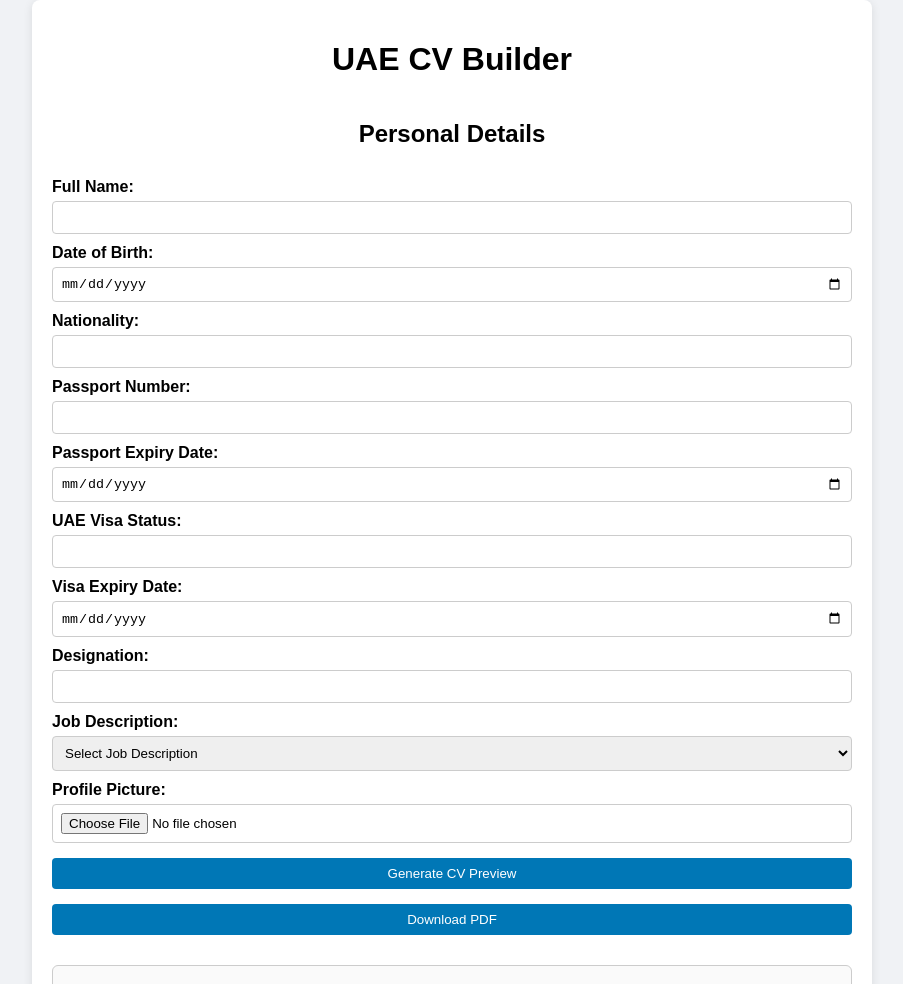
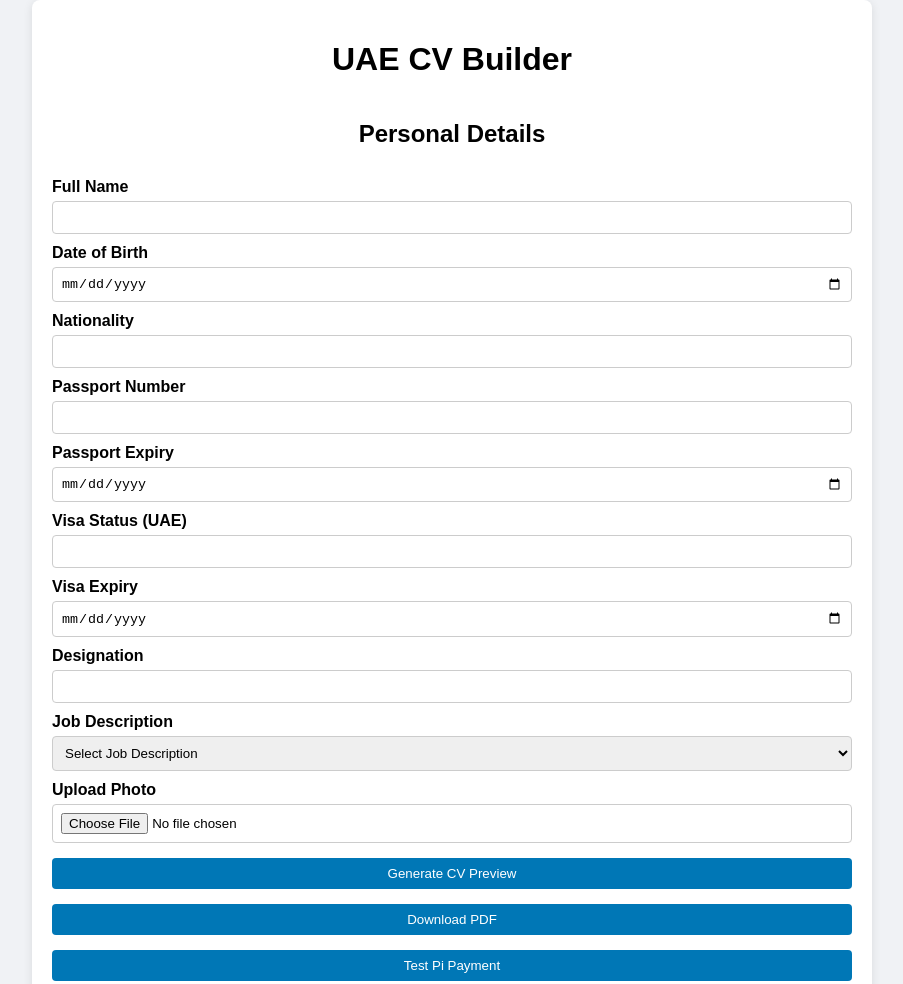
Before and after one commit to sgeorge83/cvbuilder, a plain HTML site: page index.html in a window 1280 px wide. Shown: the top 984 px of the page, without its empty margins (188-1091 px from the left). Drawn offline with Linux system fonts and the light colour scheme.

Commit message:
Integrate Pi Payment button in CV form
Added a payment button for Pi Payment integration.

```diff
--- a/index.html
+++ b/index.html
@@ -6,53 +6,65 @@
 <title>UAE CV Builder</title>
 <link rel="stylesheet" href="style.css">
 </head>
+
 <body>
+
 <div class="container">
+
 <h1>UAE CV Builder</h1>
 
 <form id="cvForm">
+
 <h2>Personal Details</h2>
-            <label>Full Name:</label>
-            <input type="text" id="fullName" required>
 
-            <label>Date of Birth:</label>
-            <input type="date" id="dob" required>
+<label>Full Name</label>
+<input type="text" id="fullName">
 
-            <label>Nationality:</label>
-            <input type="text" id="nationality" required>
+<label>Date of Birth</label>
+<input type="date" id="dob">
 
-            <label>Passport Number:</label>
-            <input type="text" id="passportNumber" required>
+<label>Nationality</label>
+<input type="text" id="nationality">
 
-            <label>Passport Expiry Date:</label>
-            <input type="date" id="passportExpiry" required>
+<label>Passport Number</label>
+<input type="text" id="passportNumber">
 
-            <label>UAE Visa Status:</label>
-            <input type="text" id="visaStatus" required>
+<label>Passport Expiry</label>
+<input type="date" id="passportExpiry">
 
-            <label>Visa Expiry Date:</label>
-            <input type="date" id="visaExpiry" required>
+<label>Visa Status (UAE)</label>
+<input type="text" id="visaStatus">
 
-            <label>Designation:</label>
-            <input list="designations" id="designation" required>
+<label>Visa Expiry</label>
+<input type="date" id="visaExpiry">
+
+<label>Designation</label>
+<input list="designations" id="designation">
 <datalist id="designations"></datalist>
 
-            <label>Job Description:</label>
-            <select id="jobDescription" required>
+<label>Job Description</label>
+<select id="jobDescription">
 <option value="">Select Job Description</option>
 </select>
 
-            <label>Profile Picture:</label>
+<label>Upload Photo</label>
 <input type="file" id="profilePic" accept="image/*" capture="environment">
 
 <button type="button" id="generateBtn">Generate CV Preview</button>
+
 <button type="button" id="downloadBtn">Download PDF</button>
+
+<!-- PI PAYMENT BUTTON -->
+<button type="button" id="Payhere">Test Pi Payment</button>
+
 </form>
 
 <div id="cvPreview">
+
 <h2>CV Preview</h2>
-            <div id="previewContent">
-                <img id="previewPic" src="assets/placeholder.png" alt="Profile Picture">
+
+<img id="previewPic" src="assets/placeholder.png">
+
 <p id="previewName"></p>
 <p id="previewDOB"></p>
 <p id="previewNationality"></p>
@@ -60,11 +72,18 @@
 <p id="previewVisa"></p>
 <p id="previewDesignation"></p>
 <p id="previewJobDescription"></p>
-            </div>
-        </div>
+
 </div>
 
+</div>
+
+<!-- PDF Library -->
 <script src="https://cdnjs.cloudflare.com/ajax/libs/html2pdf.js/0.10.1/html2pdf.bundle.min.js"></script>
+
+<!-- PI SDK -->
+<script src="https://www.minepi.com/sdk/pi-sdk.js"></script>
+
 <script src="script.js"></script>
+
 </body>
 </html>
```
Lines whose indentation alone changed are shown as unchanged.
